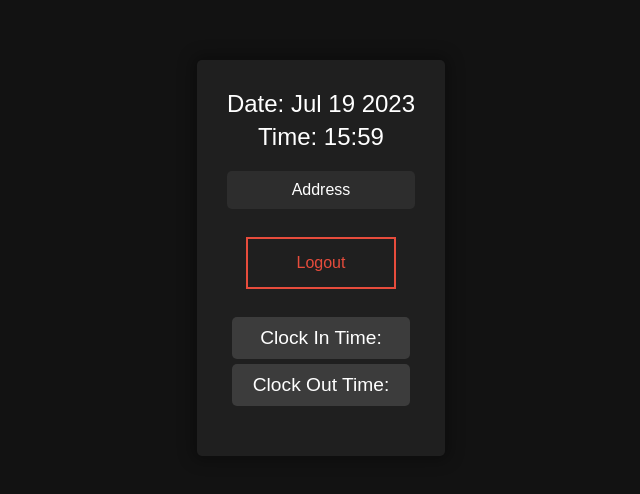
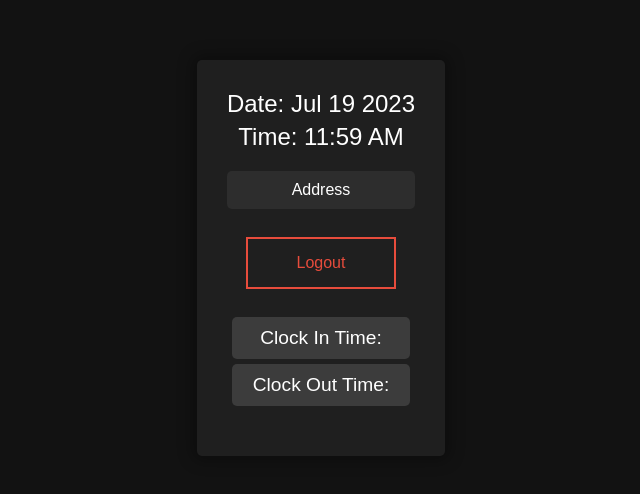
Before and after one commit to allenmor/guard, a React (Create React App) app: page /#/userpage in a window 1280 px wide. Shown: the part 142-636 px from the top of the page, without its empty margins (319-959 px from the left). Built offline with nearby package versions, Linux system fonts and the light colour scheme; no server answers; the database is empty.

Commit message:
finished time and location

```diff
--- a/src/components/Home/UserPage.js
+++ b/src/components/Home/UserPage.js
@@ -13,7 +13,8 @@ function UserPage() {
   const formattedDate = `${now.toLocaleString("default", {
     month: "short",
   })} ${now.getDate()} ${now.getFullYear()}`;
-  const timeString = `${now.getHours()}:${now.getMinutes()}`;
+  const timeString = now.toLocaleTimeString("en-US", { hour: '2-digit', minute: '2-digit', timeZone: "America/New_York" });
+
   const navigate = useNavigate();
   const [geoLocation, setGeoLocation] = useState({
     latitude: null,
@@ -35,8 +36,8 @@ function UserPage() {
                 const { date, clockInTime, clockOutTime } = clockIns[clockIns.length - 1];
                 const clockInDateTime = new Date(`${date} ${clockInTime}`);
                 const clockOutDateTime = new Date(`${date} ${clockOutTime}`);
-                const userTimezoneClockInTime = clockInDateTime.toLocaleTimeString("en-US", { timeZone: "America/New_York" });
-                const userTimezoneClockOutTime = clockOutDateTime.toLocaleTimeString("en-US", { timeZone: "America/New_York" });
+                const userTimezoneClockInTime = clockInDateTime.toLocaleTimeString("en-US", { hour: '2-digit', minute: '2-digit', timeZone: "America/New_York" });
+                const userTimezoneClockOutTime = clockOutDateTime.toLocaleTimeString("en-US", { hour: '2-digit', minute: '2-digit',timeZone: "America/New_York" });
                 setClockInTime(userTimezoneClockInTime);
                 setClockOutTime(userTimezoneClockOutTime);
                 console.log(userTimezoneClockInTime);
```
